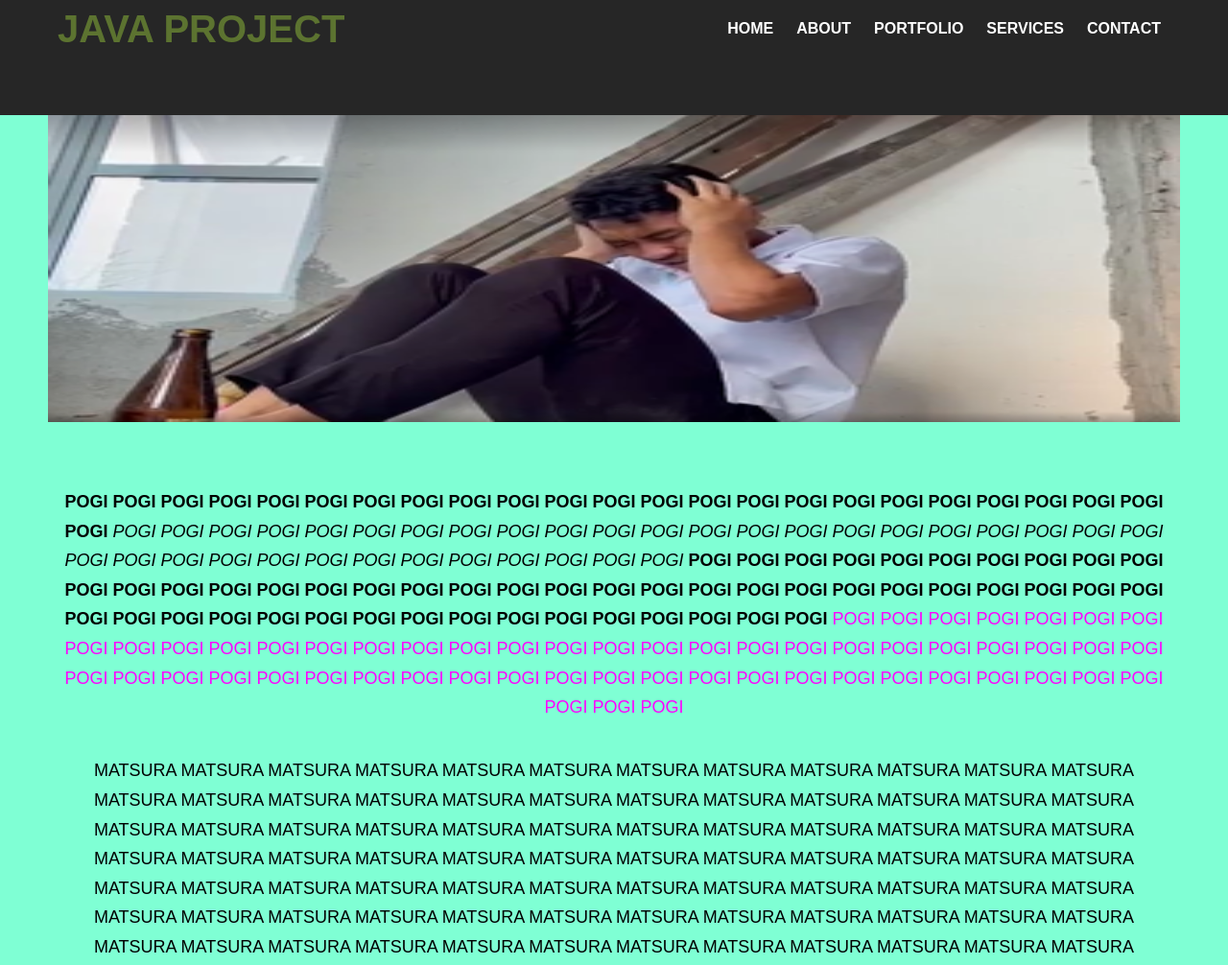
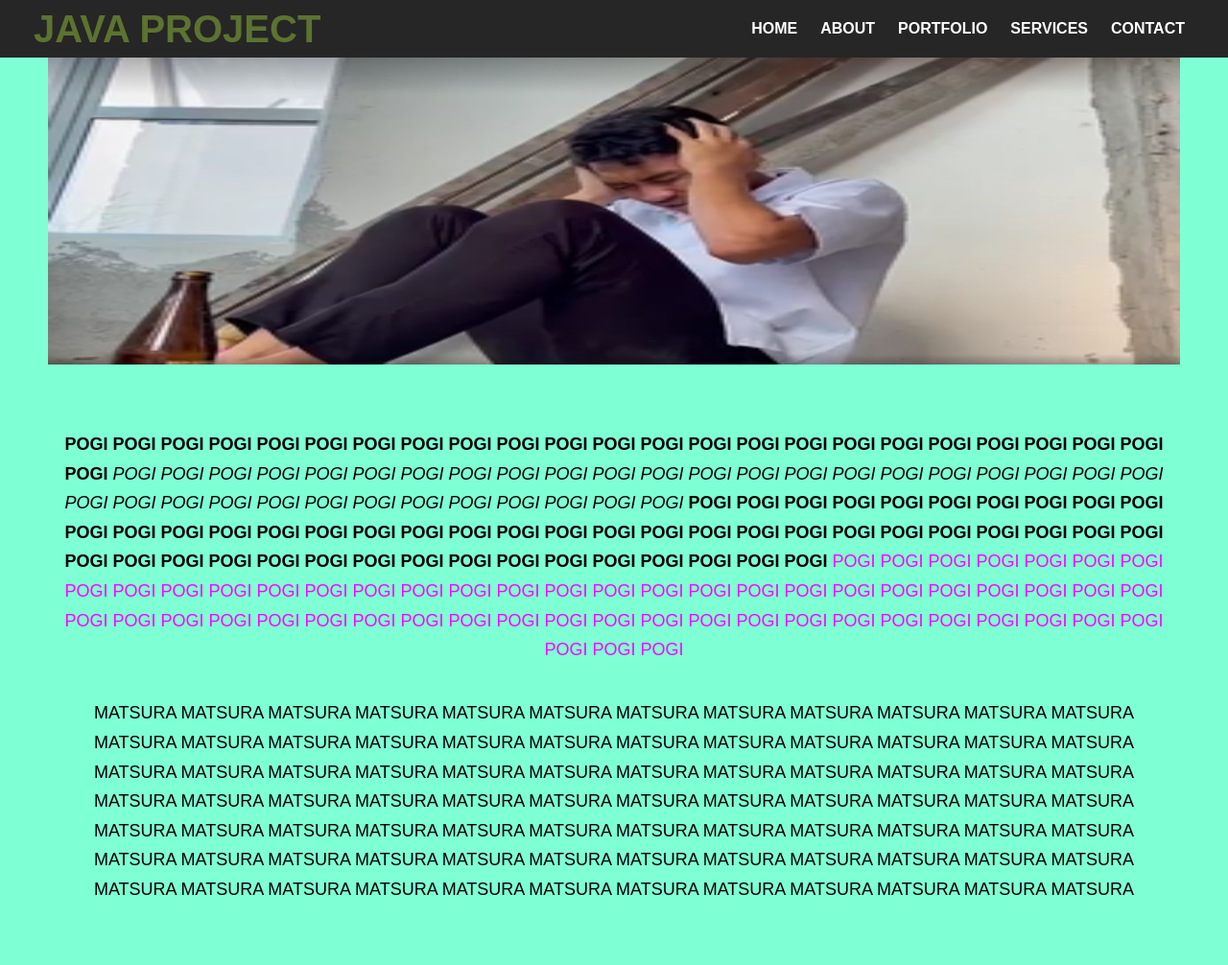
Before and after one commit to KentGaito/javapeta, a plain HTML site: page Index.html in a window 1280 px wide. Shown: the top 1006 px of the page at 96% size. Drawn offline with Linux system fonts and the light colour scheme.

Commit message:
Update Index.html

```diff
--- a/Index.html
+++ b/Index.html
@@ -12,9 +12,9 @@ margin:0;
 padding:0;
 }
 header{
-height:120px;
+height:60px;
 background:#262626;
-padding:0 60px;
+padding:0 35px;
 }
 .logo{
 width:30%;
@@ -25,6 +25,7 @@ text-transform:uppercase;
 line-height:60px;
 font-size:40px;
 font-family:sans-serif;
+  display:inline-block;
 }
 nav ul{
 list-style:none;
```
